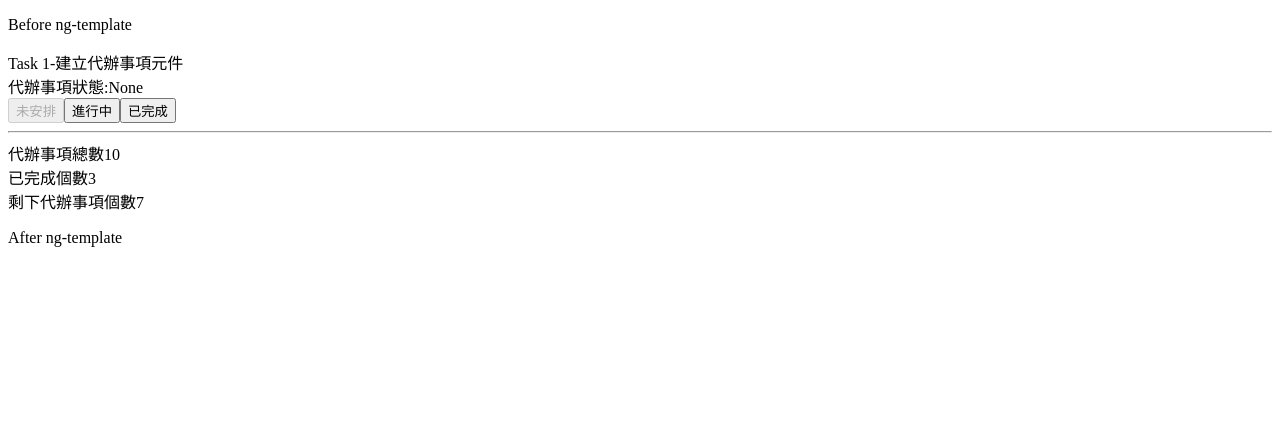
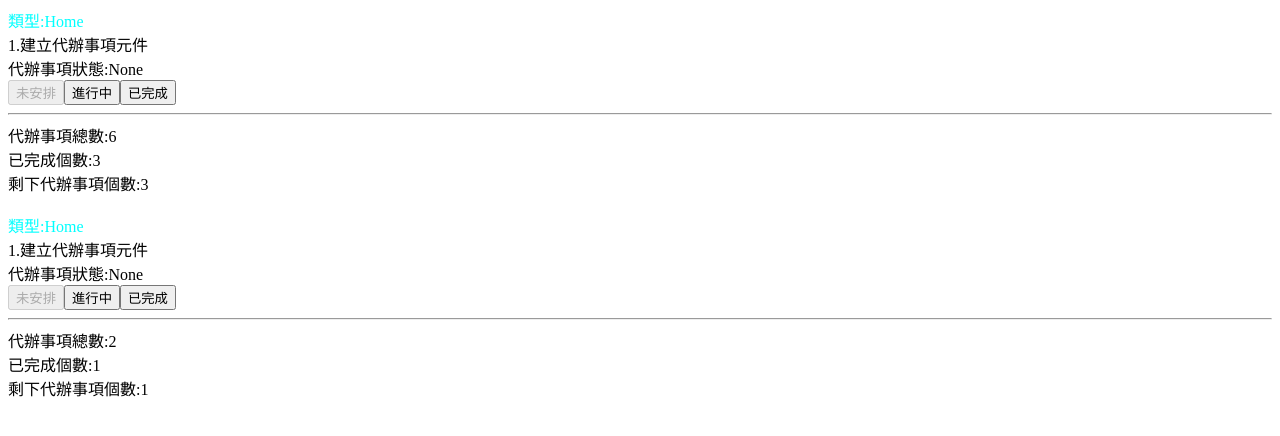
Before and after one commit to shaodado/app, an Angular app: page / in a window 1280 px wide. Shown: the top 436 px of the page. Built offline with nearby package versions, Linux system fonts and the light colour scheme.

Commit message:
利用 *ngTemplateOutlet 的 context 設定傳入的資料

```diff
--- a/src/app/app.component.html
+++ b/src/app/app.component.html
@@ -1,11 +1,16 @@
-<p>Before ng-template</p>
-<div *ngTemplateOutlet="task"></div>
-<p>After ng-template</p>
+<div *ngTemplateOutlet="task; context: { totalCount: 6, finishCount: 3 }"></div>
+<br />
+<div *ngTemplateOutlet="task; context: { totalCount: 2, finishCount: 1 }"></div>
 
-<ng-template #task>
-  <app-task id="1" [content]="content" [type]="type" [state]="state"></app-task>
+<ng-template #task let-totalCount="totalCount" let-finishCount="finishCount">
+  <app-task
+    id="1"
+    [content]="content"
+    [type]="type"
+    [(state)]="state"
+  ></app-task>
   <hr />
-  <div>代辦事項總數{{ totalCount }}</div>
-  <div>已完成個數{{ finishCount }}</div>
-  <div>剩下代辦事項個數{{ totalCount - finishCount }}</div>
+  <div>代辦事項總數:{{ totalCount }}</div>
+  <div>已完成個數:{{ finishCount }}</div>
+  <div>剩下代辦事項個數:{{ totalCount - finishCount }}</div>
 </ng-template>
--- a/src/app/app.component.ts
+++ b/src/app/app.component.ts
@@ -12,11 +12,10 @@ import { TaskComponent } from './task/task.component';
 })
 export class AppComponent {
   content = '建立代辦事項元件';
-  type: 'Home' | 'Work' | 'Study' | 'Other' = 'Home';
-  state: 'None' | 'Doing' | 'Finish' | 'Finish' = 'None';
-  totalCount = 10;
-  finishCount = 3;
-  onSetState(state: 'None' | 'Doing' | 'Finish' | 'Finish'): void {
+  type: 'Home' | 'Work' | 'Other' = 'Home';
+  state: 'None' | 'Doing' | 'Finish' = 'None';
+
+  onSetState(state: 'None' | 'Doing' | 'Finish'): void {
     this.state = state;
   }
 }
--- a/src/app/task/task.component.html
+++ b/src/app/task/task.component.html
@@ -2,8 +2,10 @@
   [class.home]="type === 'Home'"
   [class.work]="type === 'Work'"
   [class.other]="type === 'Other'"
-></div>
-<div>Task 1-{{ content }}</div>
+>
+  類型:{{ type }}
+</div>
+<div>{{ id }}.{{ content }}</div>
 <div>代辦事項狀態:{{ state }}</div>
 <button
   type="button"
--- a/src/app/task/task.component.ts
+++ b/src/app/task/task.component.ts
@@ -18,17 +18,13 @@ export class TaskComponent {
 
   @Input({ required: true }) content!: string;
 
-  @Input({ required: true }) type!: 'Home' | 'Work' | 'Study' | 'Other';
+  @Input({ required: true }) type!: 'Home' | 'Work' | 'Other';
 
-  @Input({ required: true }) state!: 'None' | 'Doing' | 'Finish' | 'Finish';
+  @Input({ required: true }) state!: 'None' | 'Doing' | 'Finish';
 
-  @Output() stateChage = new EventEmitter<'None' | 'Doing' | 'Finish'>();
+  @Output() stateChange = new EventEmitter<'None' | 'Doing' | 'Finish'>();
 
-  totalCount = 10;
-
-  finishCount = 3;
-
-  onSetState(state: 'None' | 'Doing' | 'Finish' | 'Finish'): void {
-    this.stateChage.emit(state);
+  onSetState(state: 'None' | 'Doing' | 'Finish'): void {
+    this.stateChange.emit(state);
   }
 }
```
